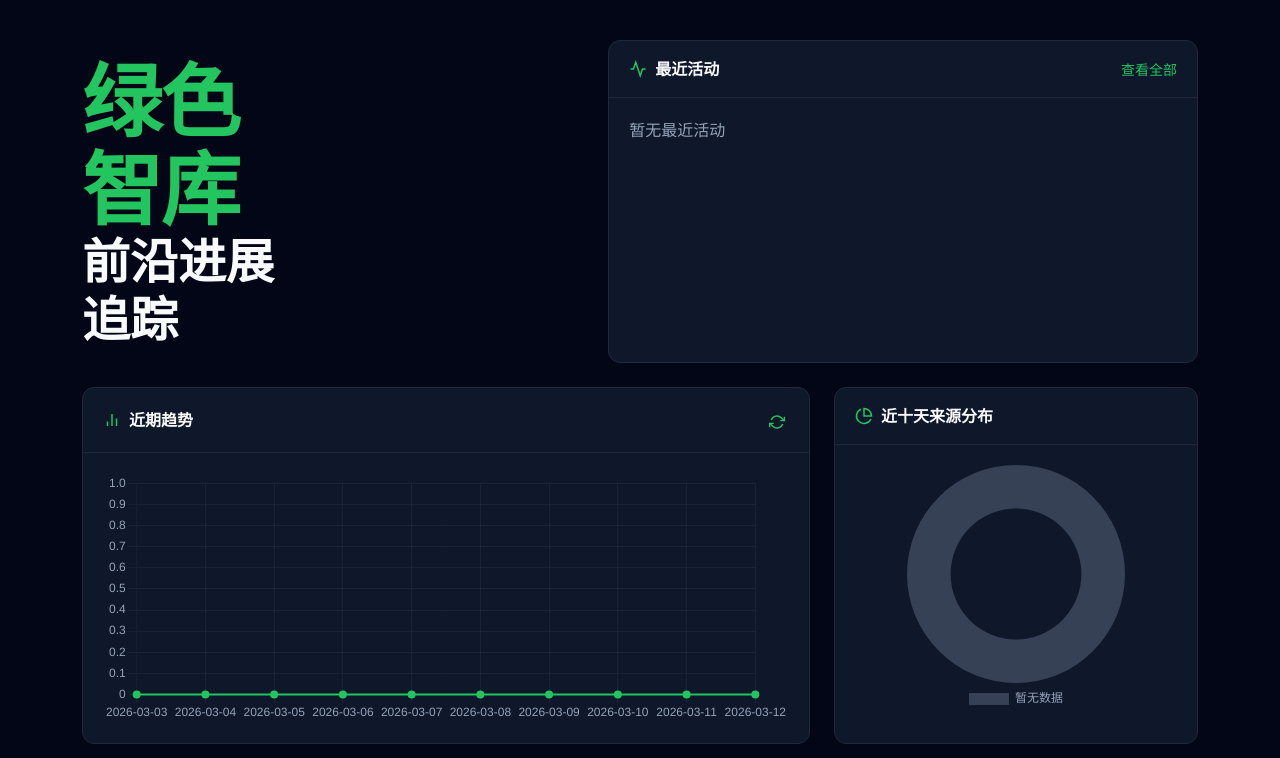
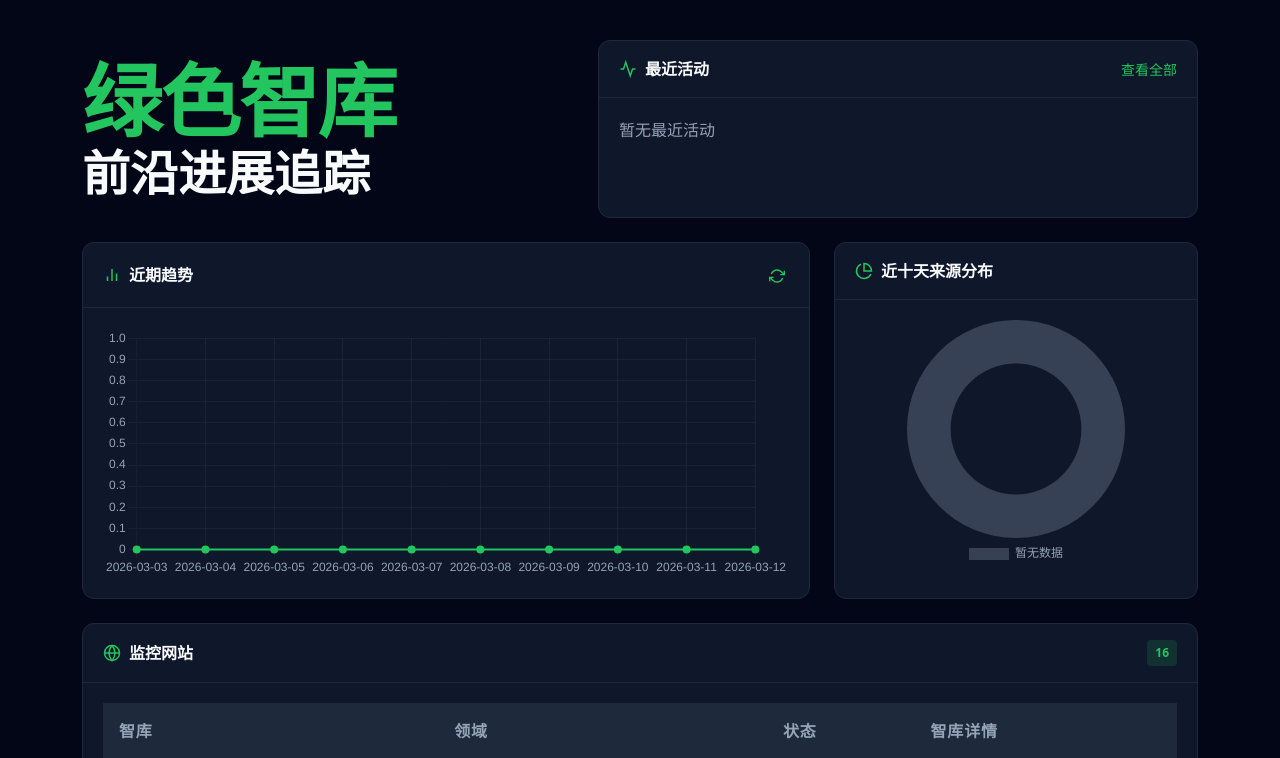
Before and after one commit to guosong2026/ThinkTank_Monitor, a Flask app: page / in a window 1280 px wide. Shown: the part 73-831 px from the top of the page. Run offline with Flask 3, Linux system fonts and the light colour scheme; data comes from the database, SQL or seed files in the repository; data that the repository does not hold is empty.

Commit message:
fix: 优化系统名称宽度和间距

```diff
--- a/templates/index.html
+++ b/templates/index.html
@@ -202,8 +202,8 @@
     /* 英雄区域：系统名称 + 最近活动 */
     .hero-section {
         display: grid;
-        grid-template-columns: 45% 1fr;
-        gap: 1.5rem;
+        grid-template-columns: auto 1fr;
+        gap: 1rem;
         align-items: start;
     }
 
@@ -211,8 +211,8 @@
         display: flex;
         flex-direction: column;
         padding: 1rem 0;
-        flex: 0 0 45%;
-        max-width: 45%;
+        flex: 0 0 auto;
+        min-width: 500px;
     }
 
     .system-title .title-main {
```
